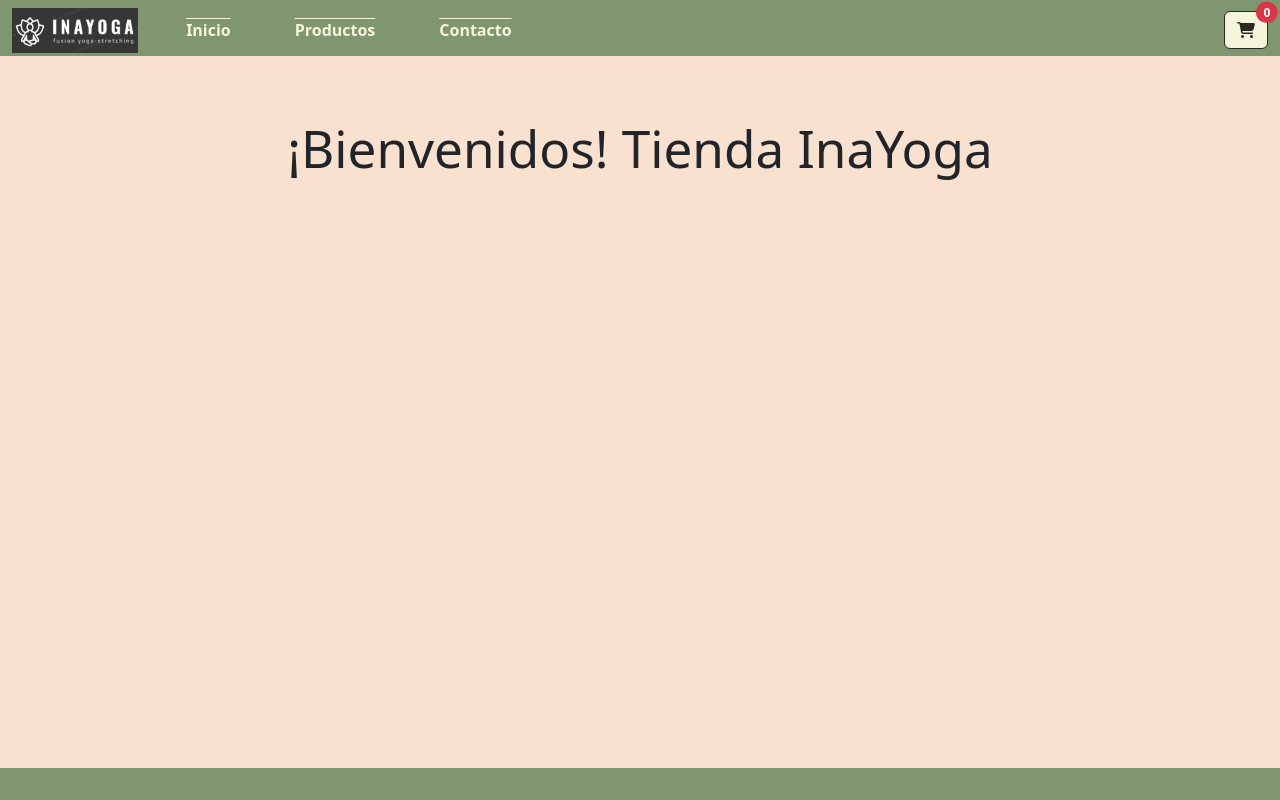
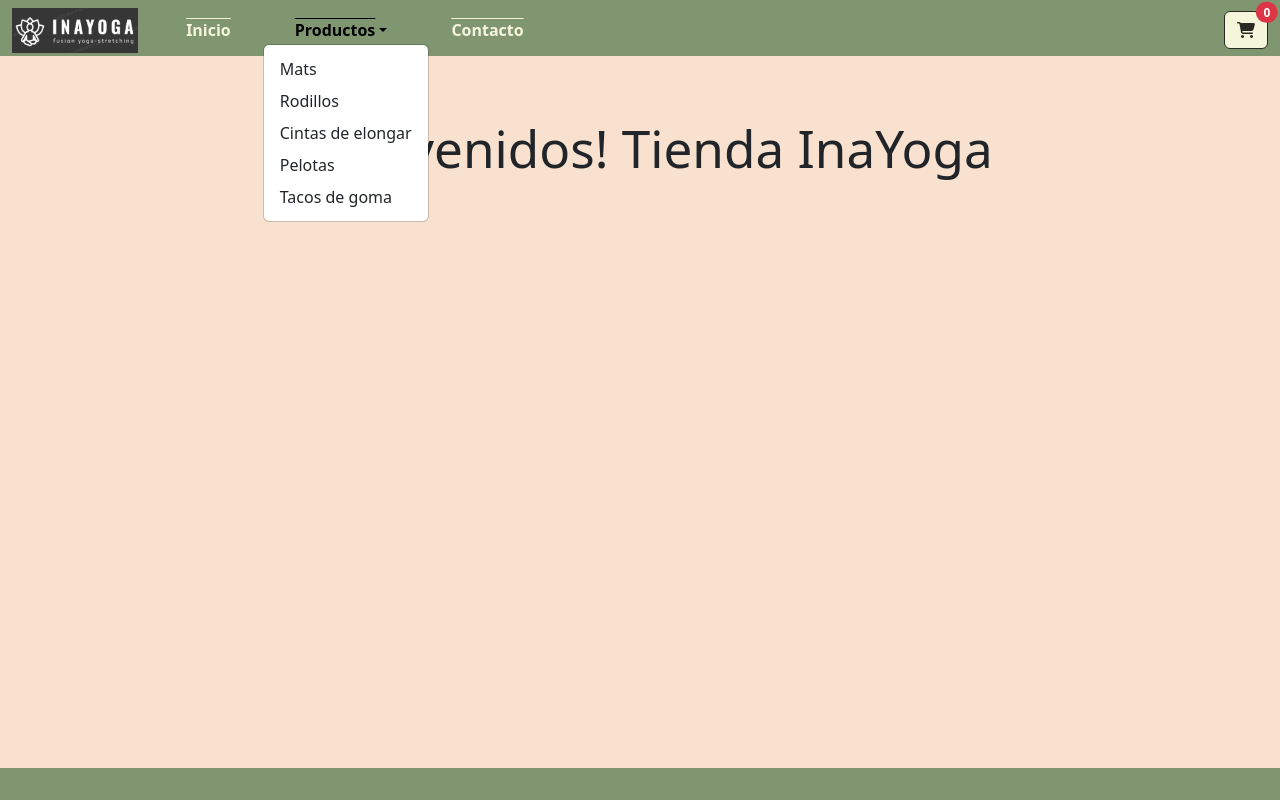
Before and after one commit to pepeluquet/react-1ra-entrega, a React (Vite) app: page / in a window 1280 px wide. Both pictures are taken after a click on the button "Productos". Built offline with nearby package versions, Linux system fonts and the light colour scheme.

Commit message:
CreaTuLanding+Luquet

```diff
--- a/package.json
+++ b/package.json
@@ -10,6 +10,7 @@
     "preview": "vite preview"
   },
   "dependencies": {
+    "bootstrap": "^5.3.6",
     "react": "^19.1.0",
     "react-dom": "^19.1.0"
   },
--- a/src/components/NavBar.jsx
+++ b/src/components/NavBar.jsx
@@ -16,8 +16,17 @@
                         <li className="nav-item">
                             <a className="nav-link active" aria-current="page" href="#">Inicio</a>
                         </li>
-                        <li className="nav-item">
-                            <a className="nav-link" href="#">Productos</a>
+                        <li className="nav-item dropdown">
+                            <a className="nav-link dropdown-toggle" href="#" id="productosDropdown" role="button" data-bs-toggle="dropdown" aria-expanded="false">
+                                Productos
+                            </a>
+                            <ul className="dropdown-menu" aria-labelledby="productosDropdown">
+                                <li><a className="dropdown-item" href="#">Mats</a></li>
+                                <li><a className="dropdown-item" href="#">Rodillos</a></li>
+                                <li><a className="dropdown-item" href="#">Cintas de elongar</a></li>
+                                <li><a className="dropdown-item" href="#">Pelotas</a></li>
+                                <li><a className="dropdown-item" href="#">Tacos de goma</a></li>
+                            </ul>
                         </li>
                         <li className="nav-item">
                             <a className="nav-link" href="#">Contacto</a>
--- a/src/main.jsx
+++ b/src/main.jsx
@@ -2,6 +2,7 @@
 import { createRoot } from 'react-dom/client'
 import './index.css'
 import App from './App.jsx'
+import 'bootstrap/dist/js/bootstrap.bundle.min.js';
 
 createRoot(document.getElementById('root')).render(
     <StrictMode>
```
Also changed, not shown: 1 other file (tests, documents, lock files or other folders).
